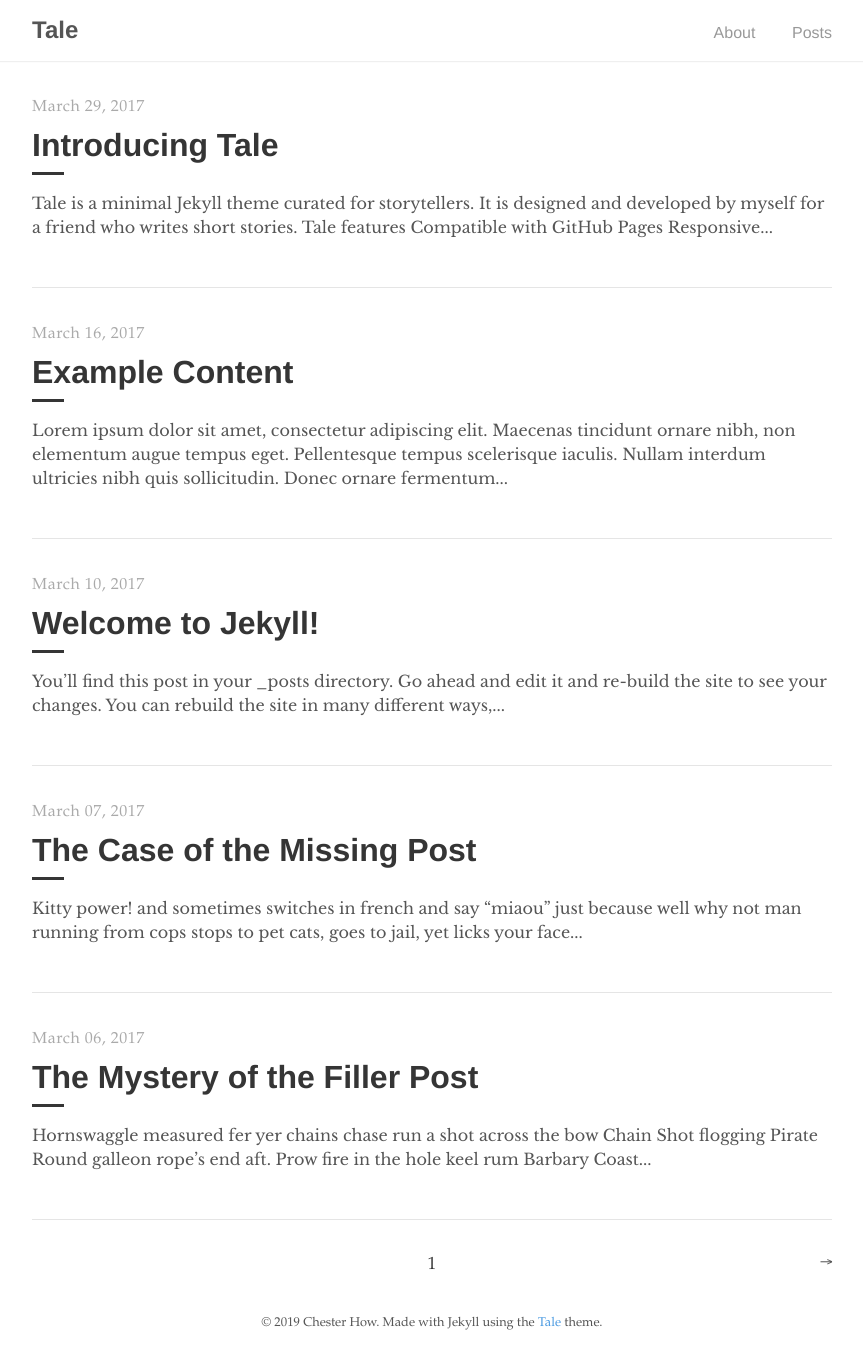
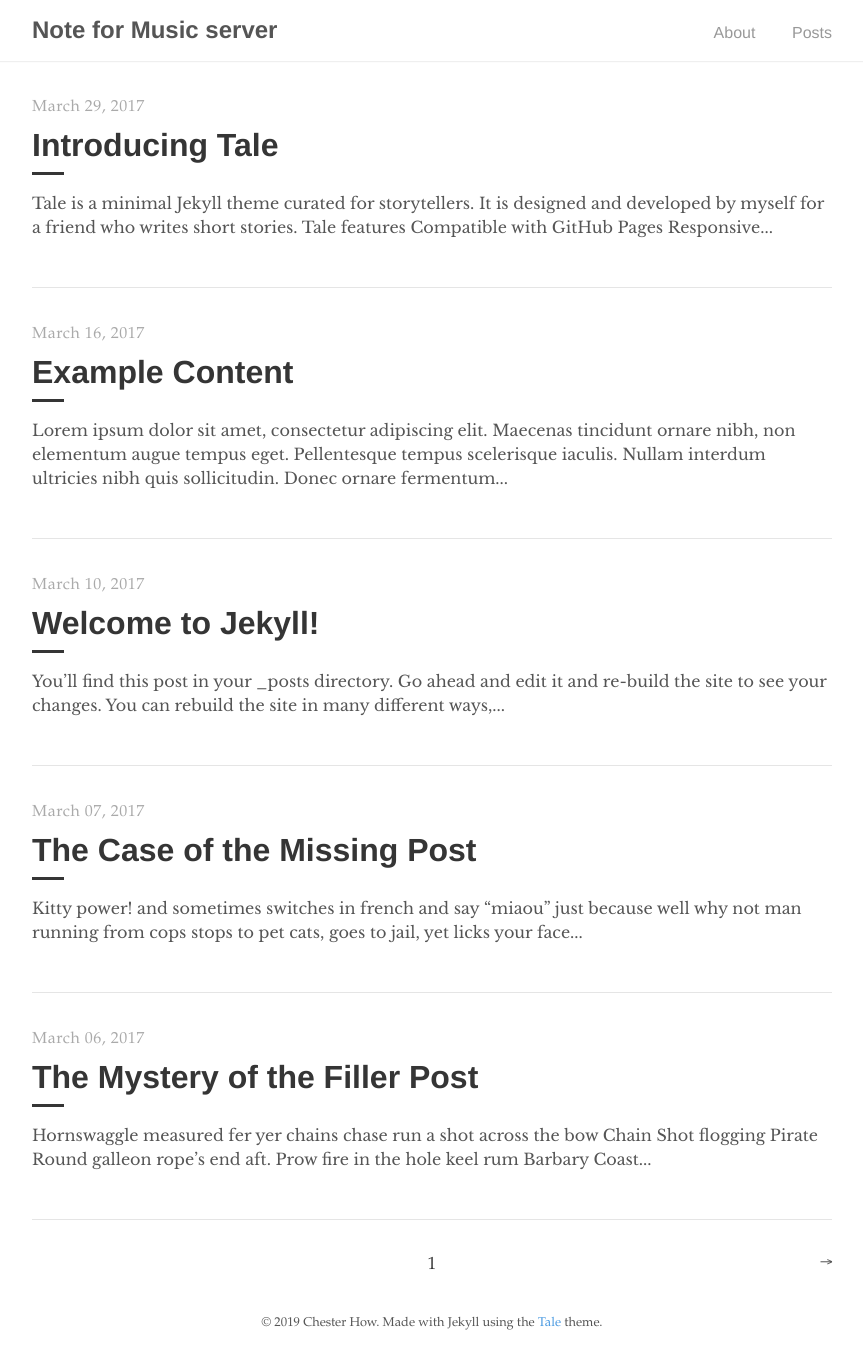
Before and after one commit to seudonimo/seudonimo_grave.github.io, a Jekyll site: the page built from index.html, in a window 1280 px wide. Shown: the whole page, without its empty margins (208-1071 px from the left). Built offline with Jekyll 4.4.1, drawn with Linux system fonts in a browser that asks for light colours; the list of posts is cut into pages by our own code.

Commit message:
Update _config.yml

```diff
--- a/_config.yml
+++ b/_config.yml
@@ -1,8 +1,8 @@
 # Site settings
-title:          Tale
+title:          Note for Music server
 description:    "Minimal Jekyll theme for storytellers"
 baseurl:        ""
-url:            "https://juan.github.io"
+url:            "https://musicserver.github.io"
 
 # Google Analytics
 google_analytics: UA—XXXXXXXX-X
@@ -10,7 +10,7 @@ google_analytics: UA—XXXXXXXX-X
 # Author
 author:
   name:         Chester How
-  url:          https://juan.github.io
+  url:          https://musicserver.github.io
   email:        mycarey@gmail.com
 
 # Build settings
```
